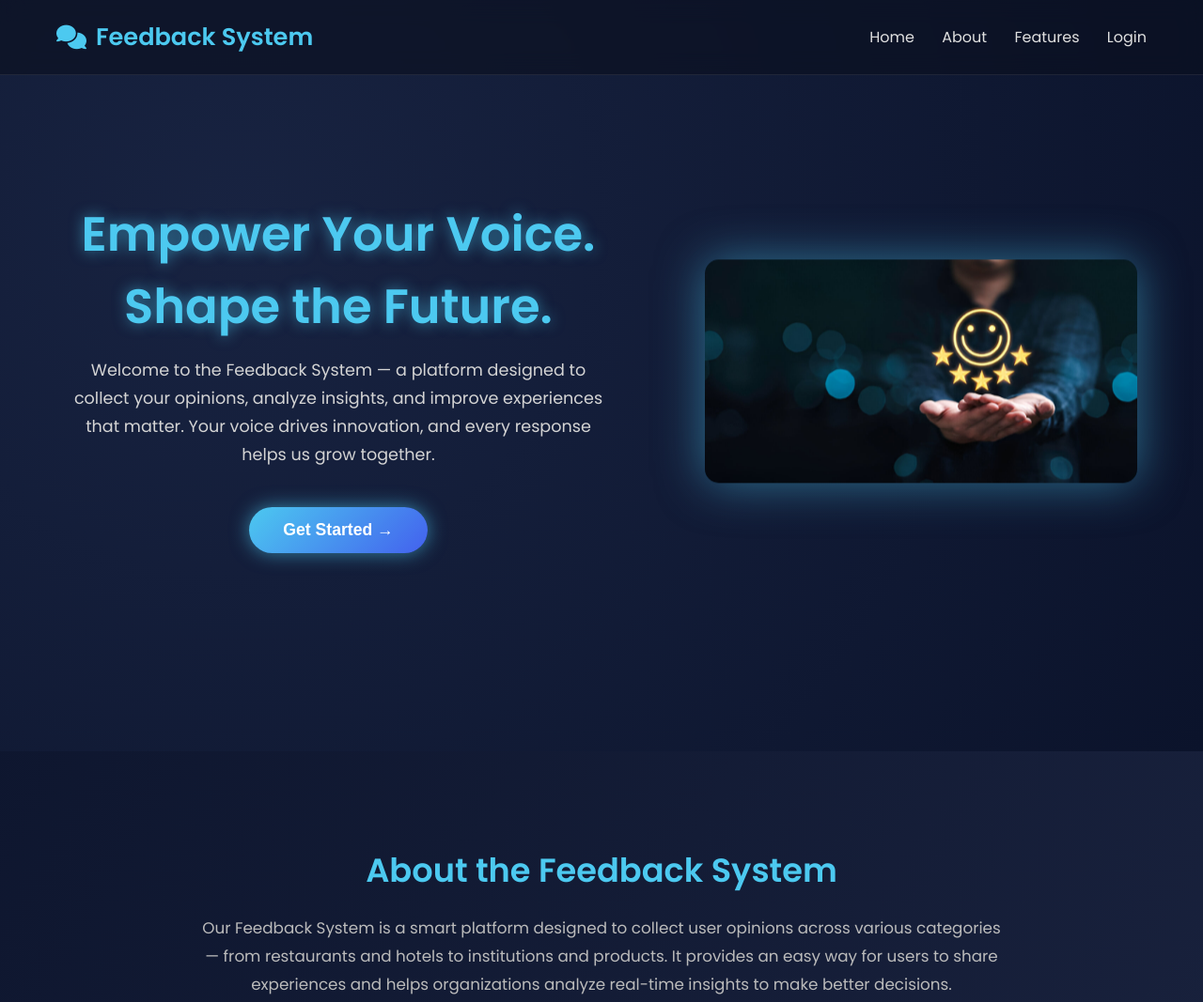
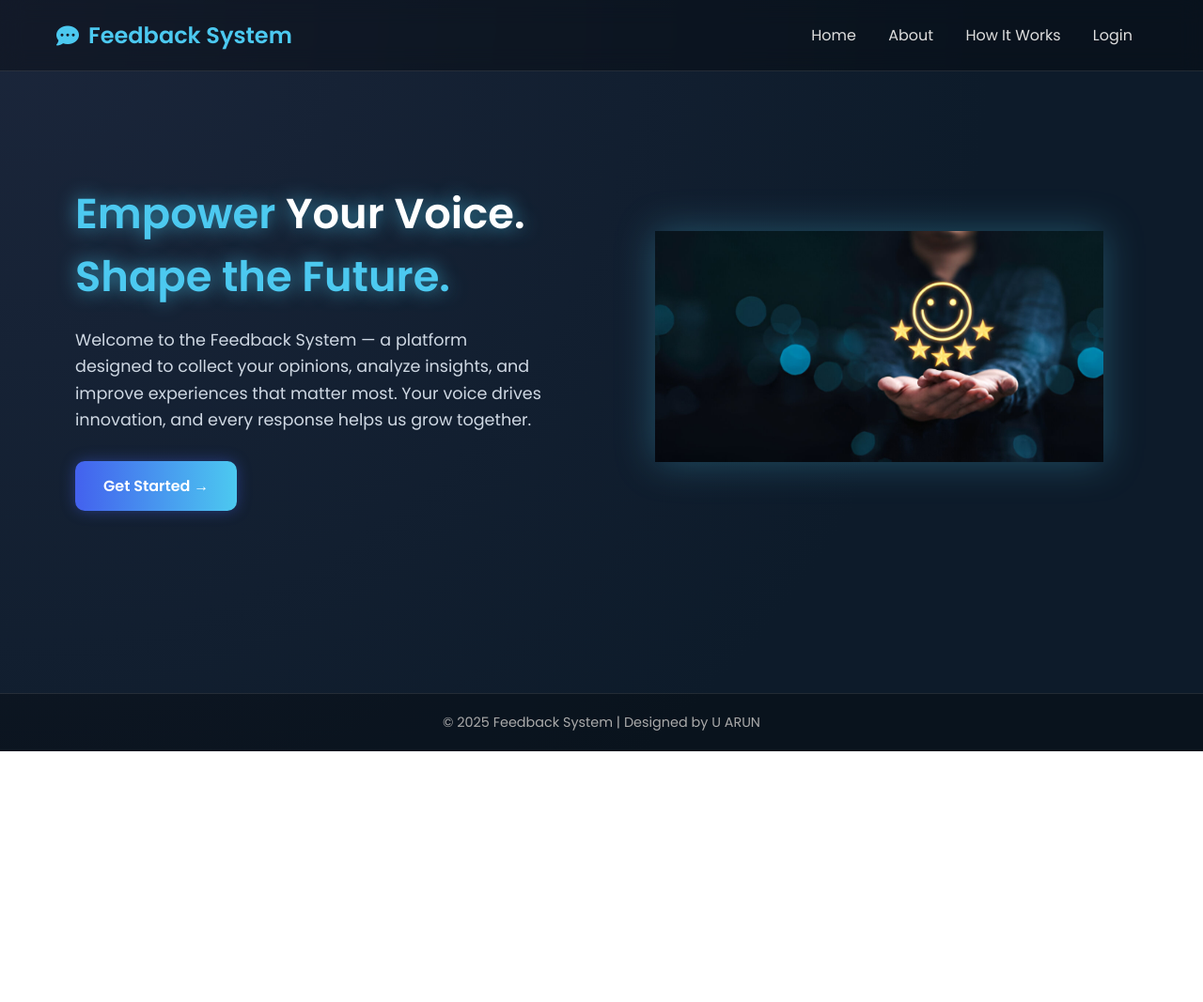
Before and after one commit to U-ARUN07/feedback-system, a website: page public/intro.html in a window 1280 px wide. Shown: the top 1067 px of the page at 94% size. After the commit the page ends 800 px from the top, so only its background shows below. Drawn offline with Linux system fonts and the light colour scheme.

Commit message:
Refactor HTML structure and styles in intro.html

```diff
--- a/public/intro.html
+++ b/public/intro.html
@@ -2,242 +2,144 @@
 <html lang="en">
 
 <head>
-    <meta charset="UTF-8" />
-    <meta name="viewport" content="width=device-width, initial-scale=1.0" />
+  <meta charset="UTF-8">
+  <meta name="viewport" content="width=device-width, initial-scale=1.0">
   <title>Feedback System | Empower Your Voice</title>
-    <link rel="stylesheet" href="https://cdnjs.cloudflare.com/ajax/libs/font-awesome/6.4.0/css/all.min.css" />
-    <link href="https://fonts.googleapis.com/css2?family=Poppins:wght@300;400;600&display=swap" rel="stylesheet" />
-
+  <link href="https://fonts.googleapis.com/css2?family=Poppins:wght@300;400;600&display=swap" rel="stylesheet">
+  <link rel="stylesheet" href="https://cdnjs.cloudflare.com/ajax/libs/font-awesome/6.4.0/css/all.min.css">
   <style>
-        :root {
-            --primary: #3a0ca3;
-            --accent: #4cc9f0;
-            --secondary: #4361ee;
-            --dark: #0b132b;
-            --light: #f8f9fa;
-            --gradient: linear-gradient(135deg, #4cc9f0, #4361ee);
-        }
-
     * {
       margin: 0;
       padding: 0;
       box-sizing: border-box;
-            scroll-behavior: smooth;
     }
 
     body {
       font-family: 'Poppins', sans-serif;
-            background: linear-gradient(to bottom right, #0b132b, #1c2541);
-            color: var(--light);
+      background: radial-gradient(circle at top left, #1b263b, #0d1b2a 70%);
+      color: #fff;
       overflow-x: hidden;
+      min-height: 100vh;
+      display: flex;
+      flex-direction: column;
     }
 
-        /* Navbar */
     header {
+      width: 100%;
+      padding: 20px 60px;
       display: flex;
       justify-content: space-between;
       align-items: center;
-            padding: 20px 60px;
       position: fixed;
-            width: 100%;
-            background: rgba(10, 15, 30, 0.6);
+      top: 0;
+      background: rgba(0, 0, 0, 0.3);
       backdrop-filter: blur(12px);
-            border-bottom: 1px solid rgba(255, 255, 255, 0.08);
-            z-index: 1000;
+      z-index: 10;
+      border-bottom: 1px solid rgba(255, 255, 255, 0.1);
     }
 
     .logo {
-            font-size: 1.6rem;
-            font-weight: 600;
-            color: var(--accent);
+      font-size: 1.5rem;
+      font-weight: 700;
+      color: #4cc9f0;
       display: flex;
       align-items: center;
-        }
-
-        .logo i {
-            margin-right: 10px;
+      gap: 10px;
     }
 
     nav a {
-            color: #e0e0e0;
-            margin-left: 25px;
+      color: #ddd;
       text-decoration: none;
+      margin: 0 15px;
+      transition: 0.3s;
       font-weight: 500;
-            transition: 0.3s;
     }
 
     nav a:hover {
-            color: var(--accent);
+      color: #4cc9f0;
     }
 
-        /* Hero Section */
-        .hero {
-            height: 100vh;
+    main {
+      flex: 1;
       display: flex;
       align-items: center;
-            justify-content: space-between;
-            flex-wrap: wrap;
-            padding: 0 70px;
-            background: radial-gradient(circle at 20% 30%, #182341, #0b132b);
+      justify-content: center;
+      padding: 120px 80px;
+      gap: 60px;
     }
 
-        .hero-text {
-            max-width: 580px;
-            animation: fadeIn 1.4s ease;
+    .content {
+      flex: 1;
+      animation: fadeIn 1.2s ease-in-out;
     }
 
-        .hero-text h1 {
-            font-size: 3.2rem;
+    .content h1 {
+      font-size: 2.8rem;
+      font-weight: 700;
       color: #4cc9f0;
-            text-shadow: 0 0 15px rgba(76, 201, 240, 0.6);
-            margin-bottom: 15px;
-        }
-
-        .hero-text p {
-            color: #d4d4d4;
-            font-size: 1.1rem;
-            line-height: 1.7;
-            margin-bottom: 40px;
-        }
-
-        .hero button {
-            background: var(--gradient);
-            border: none;
-            padding: 14px 36px;
-            border-radius: 50px;
-            color: white;
-            font-weight: 600;
-            font-size: 1.1rem;
-            cursor: pointer;
-            transition: 0.4s;
-            box-shadow: 0 0 20px rgba(76, 201, 240, 0.6);
-        }
-
-        .hero button:hover {
-            transform: scale(1.08);
-            box-shadow: 0 0 30px rgba(76, 201, 240, 0.9);
-        }
-
-        .hero img {
-            width: 460px;
-            animation: float 6s ease-in-out infinite;
-            filter: drop-shadow(0 0 25px rgba(76, 201, 240, 0.5));
-            border-radius: 15px;
-        }
-
-        @keyframes float {
-
-            0%,
-            100% {
-                transform: translateY(0);
-            }
-
-            50% {
-                transform: translateY(-20px);
-            }
-        }
-
-        /* Info Section */
-        section {
-            padding: 100px 60px;
-            text-align: center;
-        }
-
-        section h2 {
-            color: var(--accent);
-            font-size: 2.2rem;
+      text-shadow: 0 0 20px rgba(76, 201, 240, 0.7);
       margin-bottom: 20px;
     }
 
-        section p {
-            color: #bbb;
-            font-size: 1.05rem;
-            line-height: 1.8;
-            max-width: 850px;
-            margin: auto;
+    .content h1 span {
+      color: #ffffff;
     }
 
-        /* Cards */
-        .cards {
-            display: grid;
-            grid-template-columns: repeat(auto-fit, minmax(250px, 1fr));
-            gap: 25px;
-            margin-top: 50px;
+    .content p {
+      font-size: 1.1rem;
+      color: #cfd8e3;
+      margin-bottom: 30px;
+      line-height: 1.6;
+      max-width: 500px;
     }
 
-        .card {
-            background: rgba(255, 255, 255, 0.07);
-            padding: 30px 20px;
-            border-radius: 15px;
-            box-shadow: 0 0 25px rgba(0, 0, 0, 0.3);
-            transition: 0.4s;
+    .btn {
+      display: inline-block;
+      padding: 14px 30px;
+      background: linear-gradient(90deg, #4361ee, #4cc9f0);
+      border: none;
+      border-radius: 10px;
+      color: white;
+      font-size: 1rem;
+      cursor: pointer;
+      text-decoration: none;
+      font-weight: 600;
+      transition: 0.3s;
+      box-shadow: 0 0 15px rgba(67, 97, 238, 0.4);
     }
 
-        .card:hover {
-            transform: translateY(-10px);
-            box-shadow: 0 0 30px rgba(76, 201, 240, 0.6);
+    .btn:hover {
+      transform: scale(1.05);
+      background: linear-gradient(90deg, #4cc9f0, #4361ee);
     }
 
-        .card i {
-            font-size: 2.3rem;
-            color: var(--accent);
-            margin-bottom: 15px;
+    .illustration {
+      flex: 1;
+      display: flex;
+      justify-content: center;
+      align-items: center;
+      animation: fadeInRight 1.5s ease-in-out;
     }
 
-        .card h3 {
-            color: #fff;
-            margin-bottom: 10px;
+    .illustration img {
+      width: 90%;
+      max-width: 480px;
+      filter: drop-shadow(0 0 20px rgba(76, 201, 240, 0.3));
     }
 
-        .card p {
-            color: #ccc;
-            font-size: 0.95rem;
-        }
-
-        /* CTA */
-        .cta {
-            padding: 80px 50px;
-            text-align: center;
-            background: linear-gradient(135deg, #3a0ca3, #4cc9f0);
-            color: white;
-        }
-
-        .cta h2 {
-            font-size: 2.2rem;
-            margin-bottom: 20px;
-        }
-
-        .cta button {
-            background: white;
-            color: #3a0ca3;
-            border: none;
-            padding: 14px 30px;
-            border-radius: 40px;
-            font-size: 1.1rem;
-            font-weight: 600;
-            cursor: pointer;
-            transition: 0.3s;
-        }
-
-        .cta button:hover {
-            background: #4cc9f0;
-            color: white;
-            transform: scale(1.08);
-        }
-
-        /* Footer */
     footer {
       text-align: center;
-            padding: 25px;
-            background: rgba(255, 255, 255, 0.05);
+      padding: 20px;
       color: #aaa;
       font-size: 0.9rem;
+      background: rgba(0, 0, 0, 0.3);
+      border-top: 1px solid rgba(255, 255, 255, 0.1);
     }
 
     @keyframes fadeIn {
       from {
         opacity: 0;
-                transform: translateY(40px);
+        transform: translateY(30px);
       }
 
       to {
@@ -246,20 +148,31 @@
       }
     }
 
-        @media (max-width: 768px) {
-            .hero {
-                flex-direction: column;
-                text-align: center;
-                padding: 20px;
+    @keyframes fadeInRight {
+      from {
+        opacity: 0;
+        transform: translateX(50px);
       }
 
-            .hero img {
-                width: 90%;
-                margin-top: 30px;
+      to {
+        opacity: 1;
+        transform: translateX(0);
+      }
     }
 
-            header {
-                padding: 15px 25px;
+    @media (max-width: 992px) {
+      main {
+        flex-direction: column;
+        padding: 120px 30px;
+        text-align: center;
+      }
+
+      .illustration img {
+        width: 70%;
+      }
+
+      .content h1 {
+        font-size: 2.3rem;
       }
     }
   </style>
@@ -267,71 +180,34 @@
 
 <body>
   <header>
-        <div class="logo"><i class="fas fa-comments"></i> Feedback System</div>
+    <div class="logo">
+      <i class="fas fa-comment-dots"></i> Feedback System
+    </div>
     <nav>
       <a href="#home">Home</a>
       <a href="#about">About</a>
-            <a href="#features">Features</a>
-            <a href="/login">Login</a>
+      <a href="#how">How It Works</a>
+      <a href="index.html">Login</a>
     </nav>
   </header>
 
-    <section class="hero" id="home">
-        <div class="hero-text">
-            <h1>Empower Your Voice. <br /> Shape the Future.</h1>
-            <p>Welcome to the Feedback System — a platform designed to collect your opinions, analyze insights, and
-                improve experiences that matter.
-                Your voice drives innovation, and every response helps us grow together.</p>
-            <button onclick="window.location.href='/login'">Get Started →</button>
+  <main>
+    <div class="content">
+      <h1>Empower <span>Your Voice.</span><br>Shape the Future.</h1>
+      <p>
+        Welcome to the Feedback System — a platform designed to collect your opinions,
+        analyze insights, and improve experiences that matter most.
+        Your voice drives innovation, and every response helps us grow together.
+      </p>
+      <a href="index.html" class="btn">Get Started →</a>
     </div>
 
-        <img src="feedback-bg.jpg" alt="Feedback Illustration" />
-    </section>
+    <div class="illustration">
+      <img src="feedback-bg.jpg" alt="Feedback Illustration">
+    </div>
+  </main>
 
-    <section id="about">
-        <h2>About the Feedback System</h2>
-        <p>Our Feedback System is a smart platform designed to collect user opinions across various categories — from
-            restaurants and hotels to institutions and products.
-            It provides an easy way for users to share experiences and helps organizations analyze real-time insights to
-            make better decisions.</p>
-    </section>
-
-    <section id="features">
-        <h2>How It Works</h2>
-        <div class="cards">
-            <div class="card">
-                <i class="fas fa-user-lock"></i>
-                <h3>Login</h3>
-                <p>Use your registered credentials to securely log in and access your feedback categories.</p>
-            </div>
-
-            <div class="card">
-                <i class="fas fa-list"></i>
-                <h3>Choose Category</h3>
-                <p>Select where you'd like to give feedback — restaurant, product, hotel, or institution.</p>
-            </div>
-
-            <div class="card">
-                <i class="fas fa-pen-nib"></i>
-                <h3>Submit Feedback</h3>
-                <p>Provide your honest ratings and comments. Your input is securely saved and analyzed.</p>
-            </div>
-
-            <div class="card">
-                <i class="fas fa-chart-pie"></i>
-                <h3>View Insights</h3>
-                <p>Visualize trends and averages using powerful analytics to see how feedback drives growth.</p>
-            </div>
-        </div>
-    </section>
-
-    <section class="cta">
-        <h2>Ready to Start?</h2>
-        <p>Click below to log in and make your opinion count!</p>
-        <button onclick="window.location.href='/login'">Get Started</button>
-    </section>
-
-    <footer>© 2025 Feedback System | Designed by Arun</footer>
+  <footer>© 2025 Feedback System | Designed by U ARUN</footer>
 </body>
 
 </html>
```
Lines whose indentation alone changed are shown as unchanged.
